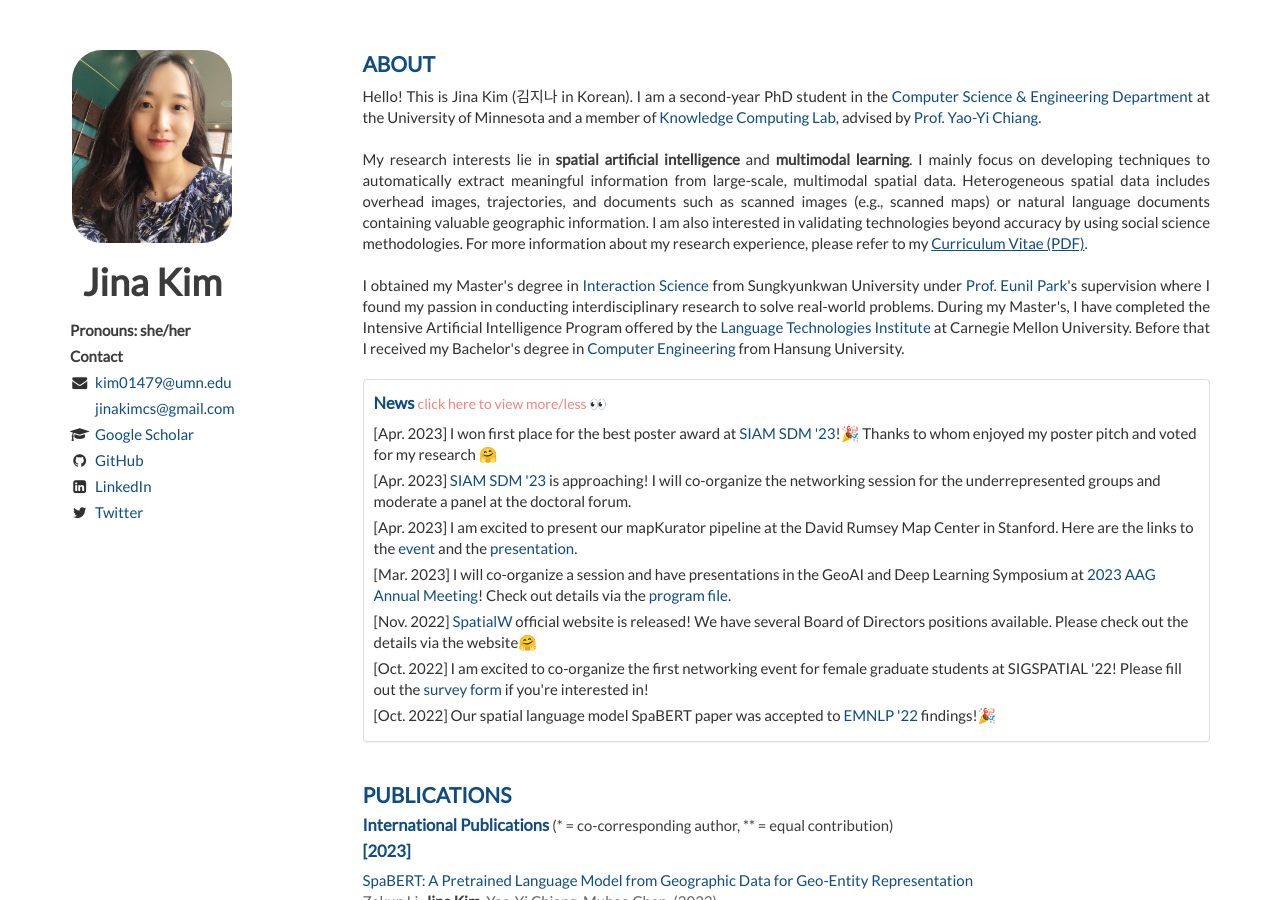
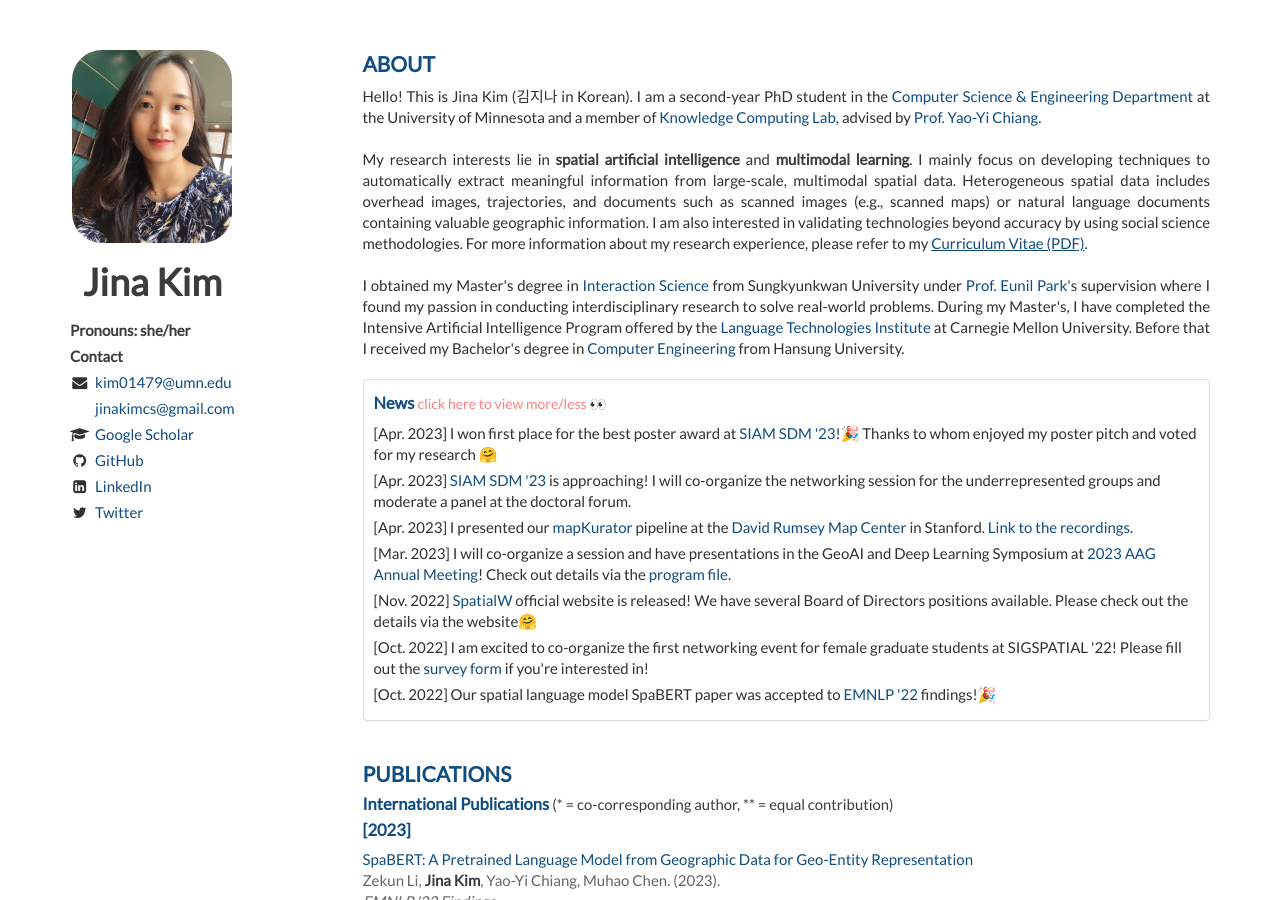
Before and after one commit to Jina-Kim/Jina-Kim.github.io, a Jekyll site: the page built from index.html, in a window 1280 px wide and 900 px high. Built offline with Jekyll 4.4.1, drawn with Linux system fonts in a browser that asks for light colours; nearby versions of some CDN libraries; the list of posts is cut into pages by our own code.

Commit message:
Update about.html

```diff
--- a/_includes/about.html
+++ b/_includes/about.html
@@ -22,7 +22,7 @@
         <ul class="list-unstyled">
             <li>[Apr. 2023] I won first place for the best poster award at <a href="https://www.siam.org/conferences/cm/conference/sdm23">SIAM SDM '23</a>!🎉 Thanks to whom enjoyed my poster pitch and voted for my research 🤗</li>
             <li>[Apr. 2023] <a href="https://www.siam.org/conferences/cm/conference/sdm23">SIAM SDM '23</a> is approaching! I will co-organize the networking session for the underrepresented groups and moderate a panel at the doctoral forum.</li>
-            <li>[Apr. 2023] I am excited to present our mapKurator pipeline at the David Rumsey Map Center in Stanford. Here are the links to the <a href="https://cesta.stanford.edu/events/machine-reading-maps-summit">event</a> and the <a href="https://youtu.be/yStLzf-mrtY">presentation.</a></li>
+            <li>[Apr. 2023] I presented our <a href="https://knowledge-computing.github.io/mapkurator-doc/#/">mapKurator</a> pipeline at the <a href="https://cesta.stanford.edu/events/machine-reading-maps-summit">David Rumsey Map Center</a> in Stanford. <a href="https://youtu.be/yStLzf-mrtY">Link to the recordings</a>.</li>
             <li>[Mar. 2023] I will co-organize a session and have presentations in the GeoAI and Deep Learning Symposium at <a href="https://www.aag.org/events/aag2023/">2023 AAG Annual Meeting</a>! Check out details via the <a href="https://www.aag.org/wp-content/uploads/2023/03/AAG-2023-PDF-program.pdf">program file</a>.</li>
             <li>[Nov. 2022] <a href="http://spatialwomen.github.io/">SpatialW</a> official website is released! We have several Board of Directors positions available. Please check out the details via the website🤗</li>
             <li>[Oct. 2022] I am excited to co-organize the first networking event for female graduate students at SIGSPATIAL '22! Please fill out the <a href="https://forms.gle/JicrFUYeUtaH7i3XA">survey form</a> if you're interested in!
```
